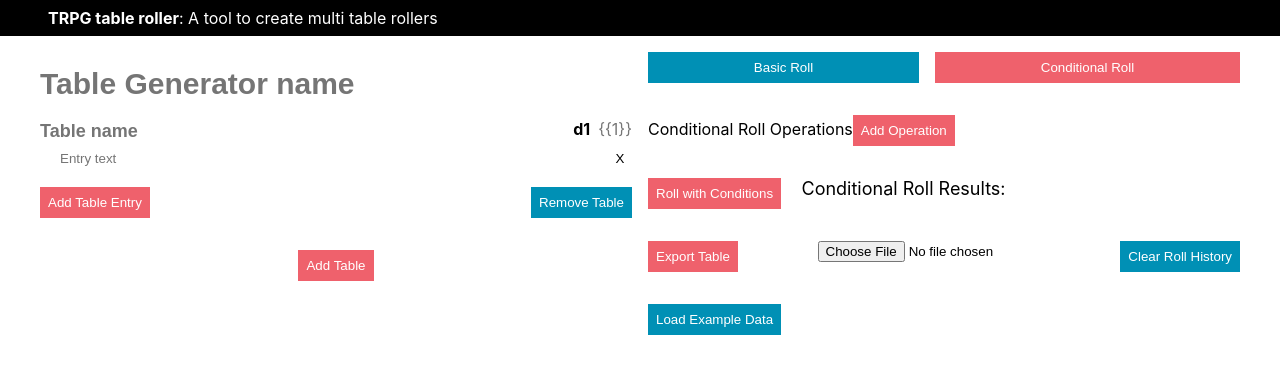
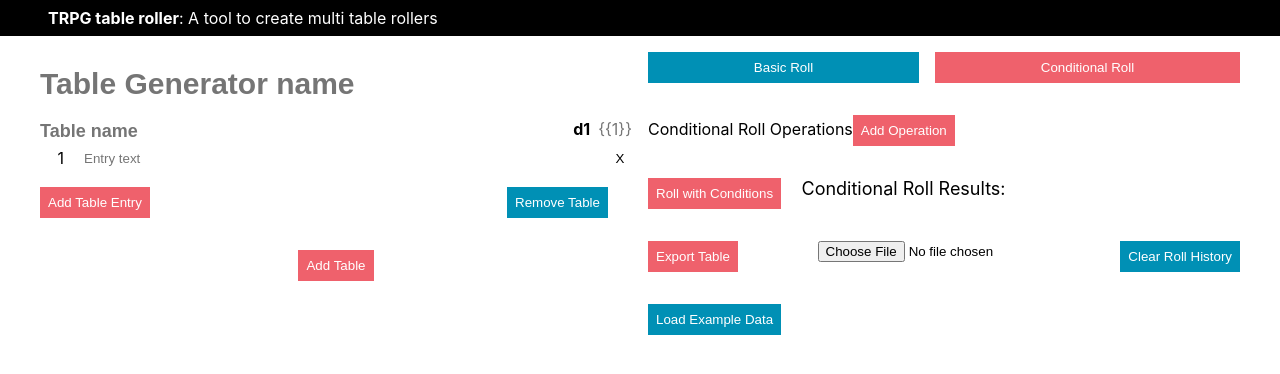
Before and after one commit to lhawes/trpg-table-roller, a React (Create React App) app: page / in a window 1280 px wide. Shown: the top 374 px of the page. Built offline with nearby package versions, Linux system fonts and the light colour scheme.

Commit message:
style fixes and adding numbers to tables

```diff
--- a/src/components/Header.tsx
+++ b/src/components/Header.tsx
@@ -9,7 +9,7 @@ const headerContainerStyle = css({
 const headerStyle = css({
   backgroundColor: 'black',
   color: 'white',
-  padding: '8px'
+  padding: '0.5rem'
 });
 
 const siteNameTitleStyle = css({
--- a/src/components/HistoryList.tsx
+++ b/src/components/HistoryList.tsx
@@ -7,7 +7,7 @@ import { AppState } from '../state/rootInitialState';
 
 const historyEntryStyle = css({
   display: 'block',
-  margin: '8px',
+  margin: '0.5rem',
   fontStyle: 'italic',
 });
 
--- a/src/components/layouts/TableLayout.tsx
+++ b/src/components/layouts/TableLayout.tsx
@@ -33,13 +33,13 @@ export interface TableComponentLayoutProps {
 }
 
 const IndividualTableGrid = css({
-  gridTemplateColumns: `1fr ${inputWidth}`,
+  gridTemplateColumns: `${inputWidth} 1fr ${inputWidth}`,
   gridTemplateRows: `1fr`,
 });
 
 const tableNameStyle = css({
   gridColumnStart: 1,
-  gridColumnEnd: 3,
+  gridColumnEnd: 4,
   gridRow: 1,
 })
 
@@ -58,13 +58,18 @@ const removeButtonStyle = css({
   appearance: 'none',
   backgroundColor: 'transparent',
   '&:hover,&:focus': {},
-  // height: `${inputHeight} + 1px`,
   padding: '0 0 1px 0'
 });
 
 const coloredEntryStyle = css({
   backgroundColor: redScheme.highlightPallette.primary,
-})
+});
+
+const tableNumberStyle = css({
+  padding: '0 0 1px 0',
+  lineHeight: '24px',
+  textAlign: 'right',
+});
 
 export const TableComponentLayout: React.FC<TableComponentLayoutProps> = ({ table, tableIndex }) => {
   const dispatch = useContext(DispatchContext);
@@ -87,6 +92,7 @@ export const TableComponentLayout: React.FC<TableComponentLayoutProps> = ({ tabl
               onKeyDown = handleLastEntryEnterKey;
             }
             return [
+              <div css={css(tableNumberStyle, addStyle)}>{entryIndex + 1}</div>,
               <UserInputPrimary tabIndex={entryIndex} onKeyDown={onKeyDown} style={addStyle} value={value} onChange={changeEntry} key={`table-entry-${entryIndex}`} placeHolder='Entry text'/>,
               <button css={css(removeButtonStyle, addStyle)} onClick={removeEntry} key={`close-table-entry-${entryIndex}`}>X</button>
             ];
--- a/src/components/shared/PrimaryButton.tsx
+++ b/src/components/shared/PrimaryButton.tsx
@@ -13,7 +13,7 @@ const primaryButtonStyle = css({
   backgroundColor: redScheme.highlightPallette.secondary,
   color: 'white',
   width: 'auto',
-  padding: '8px',
+  padding: '0.5rem',
   margin: '1rem 0',
 })
 
--- a/src/components/shared/SecondaryButton.tsx
+++ b/src/components/shared/SecondaryButton.tsx
@@ -13,7 +13,7 @@ const secondaryButtonStyle = css({
   backgroundColor: redScheme.highlightPallette.blue,
   color: 'white',
   width: 'auto',
-  padding: '8px',
+  padding: '0.5rem',
   margin: '1rem 0',
 })
 
```
Also changed, not shown: 1 other file (tests, documents, lock files or other folders).
